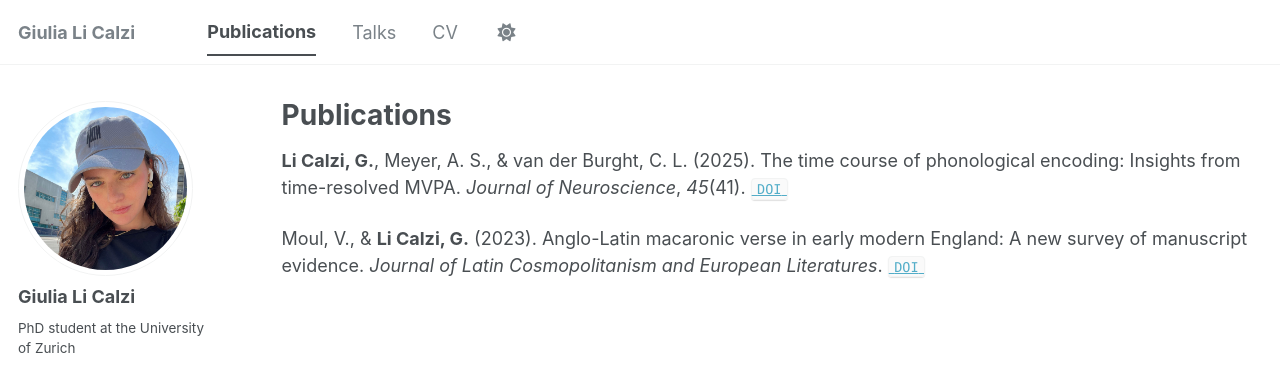
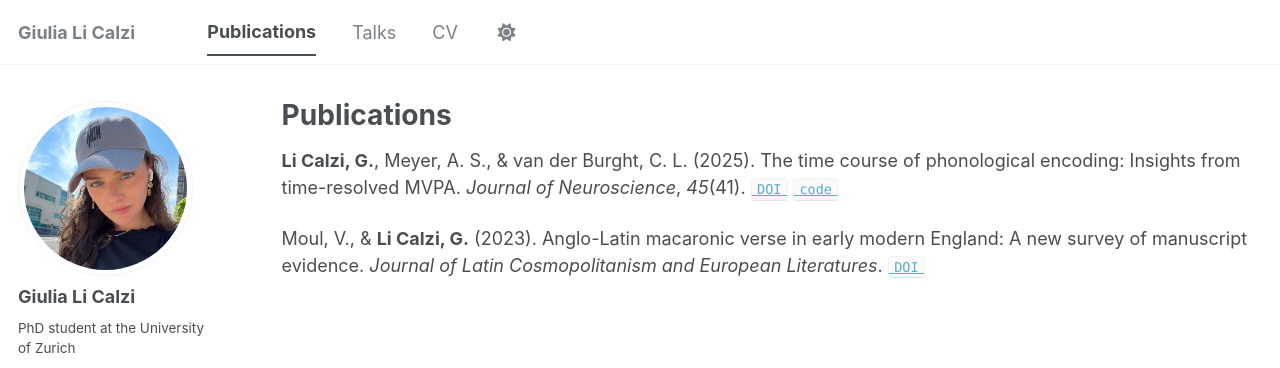
Before and after one commit to glicalzi/glicalzi.github.io, a Jekyll site: the page built from _pages/publications.md, in a window 1280 px wide. Shown: the top 368 px of the page. Built offline with Jekyll 4.4.1, drawn with Linux system fonts in a browser that asks for light colours; a style sheet for code colours, icons or effects is not loaded.

Commit message:
Update publications.md

```diff
--- a/_pages/publications.md
+++ b/_pages/publications.md
@@ -5,6 +5,6 @@ permalink: /publications/
 author_profile: true
 ---
 
-**Li Calzi, G.**, Meyer, A. S., & van der Burght, C. L. (2025). The time course of phonological encoding: Insights from time-resolved MVPA. *Journal of Neuroscience*, *45*(41). [`DOI`](https://doi.org/10.1523/JNEUROSCI.0546-25.2025)
+**Li Calzi, G.**, Meyer, A. S., & van der Burght, C. L. (2025). The time course of phonological encoding: Insights from time-resolved MVPA. *Journal of Neuroscience*, *45*(41). [`DOI`](https://doi.org/10.1523/JNEUROSCI.0546-25.2025) [`code`](https://osf.io/nvgwx/)
 
 Moul, V., & **Li Calzi, G.** (2023). Anglo-Latin macaronic verse in early modern England: A new survey of manuscript evidence. *Journal of Latin Cosmopolitanism and European Literatures*. [`DOI`](https://doi.org/10.21825/jolcel.81971)
```
